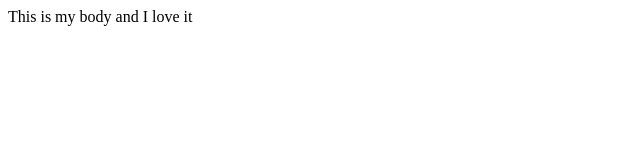
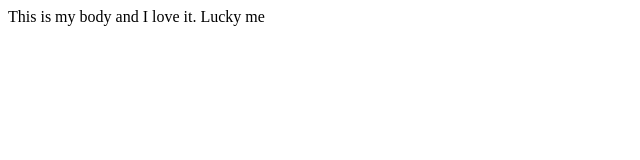
Before and after one commit to DoebiMe/git-test, a plain HTML site: page index.html in a window 1280 px wide. Shown: the full height of the page, 0-640 px from the left. Drawn offline with Linux system fonts and the light colour scheme.

Commit message:
gewijzigde index.html

```diff
--- a/index.html
+++ b/index.html
@@ -4,7 +4,8 @@
 
 </head>
 <body>
-This is my body and I love it
+This is my body and I love it.
+Lucky me
 </body>
 
 
```
